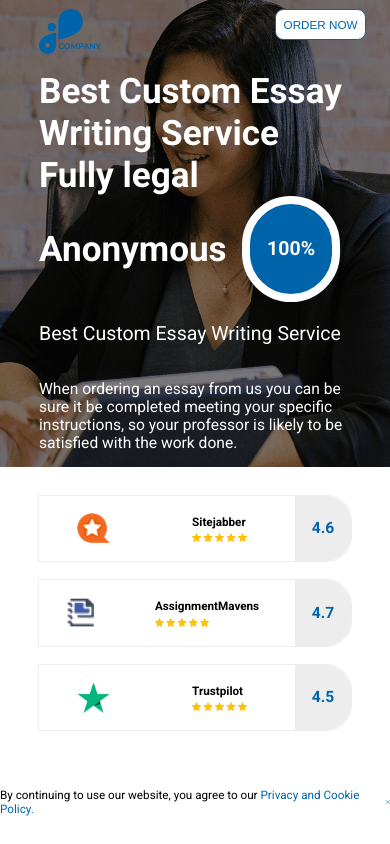
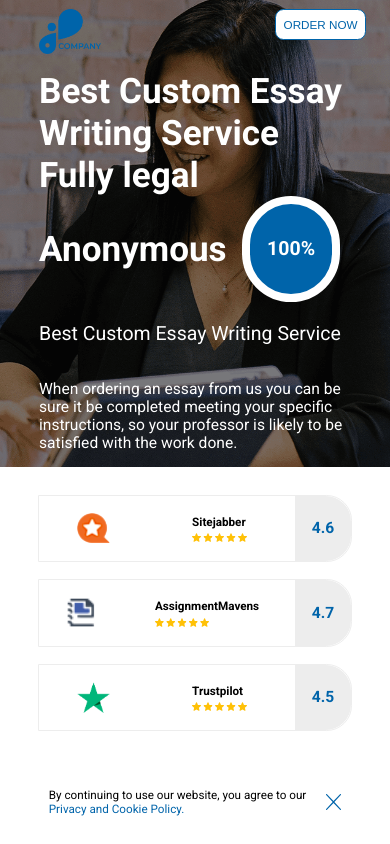
Before and after one commit to INVISIBLE5130/writing_service_v2, a plain HTML site: page index.html in a window 390 px wide. Shown: the top 844 px of the page. Drawn offline with Linux system fonts and the light colour scheme.

Commit message:
Added adaptive layouts for cookies notification

```diff
--- a/css/style.css
+++ b/css/style.css
@@ -774,4 +774,12 @@ body {
     .main-payments-dmca {
         width: 80%;
     }
+
+    .main-cookies-text {
+        width: 70%;
+    }
+
+    .main-cookies-img {
+        width: 4%;
+    }
 }
```
